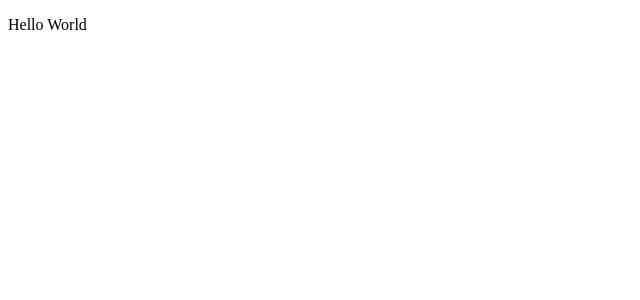
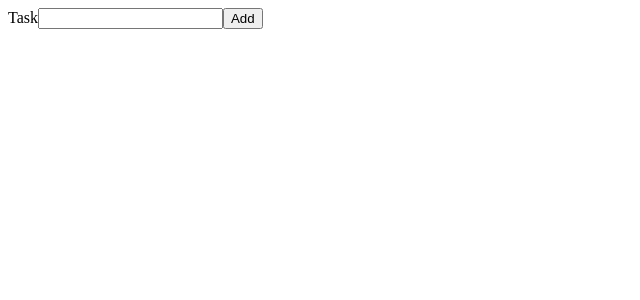
Before and after one commit to jp524/task-app, a React (Create React App) app: page / in a window 1280 px wide. Shown: the top 300 px of the page, without its empty margins (0-640 px from the left). Built offline with nearby package versions, Linux system fonts and the light colour scheme.

Commit message:
Add form input and onInputChange function

```diff
--- /dev/null
+++ b/src/App.css
@@ -0,0 +1,3 @@
+body > iframe {
+  display: none;
+}
--- a/src/App.jsx
+++ b/src/App.jsx
@@ -1,9 +1,41 @@
-function App() {
-  return (
-    <div className="App">
-      <p>Hello World</p>
-    </div>
-  );
+import React, { Component } from 'react';
+import './App.css';
+
+class App extends Component {
+  constructor() {
+    super();
+
+    this.state = {
+      task: { text: '' },
+    };
+  }
+
+  onInputChange = (e) => {
+    const input = e.target.value;
+    this.setState({
+      task: {
+        text: input,
+      },
+    });
+    console.log(this.state.task);
+  };
+
+  render() {
+    const { task } = this.state;
+
+    return (
+      <div>
+        <form>
+          <label htmlFor="taskInput">
+            Task
+            <input type="text" id="taskInput" onChange={this.onInputChange} />
+          </label>
+
+          <button type="submit">Add</button>
+        </form>
+      </div>
+    );
+  }
 }
 
 export default App;
```
Also changed, not shown: .eslintrc.json, src/components/Overview.jsx (added).
